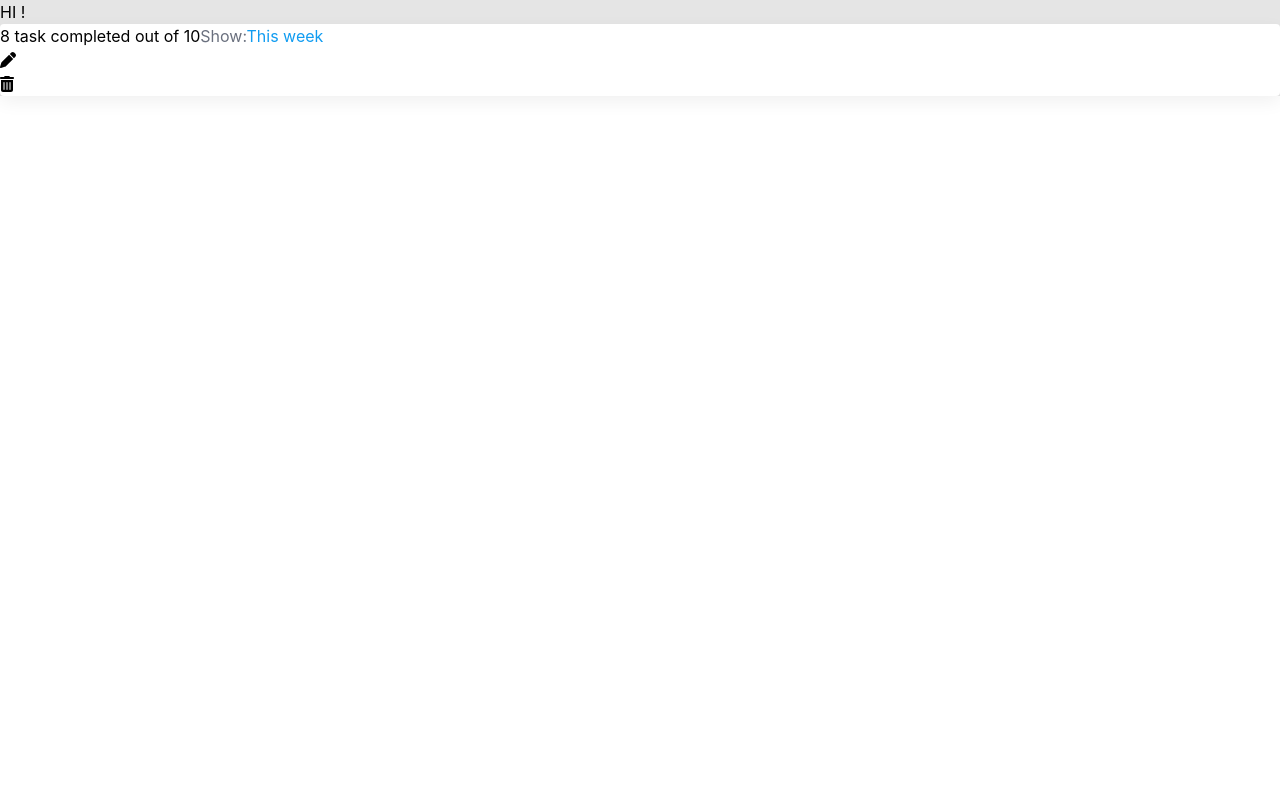
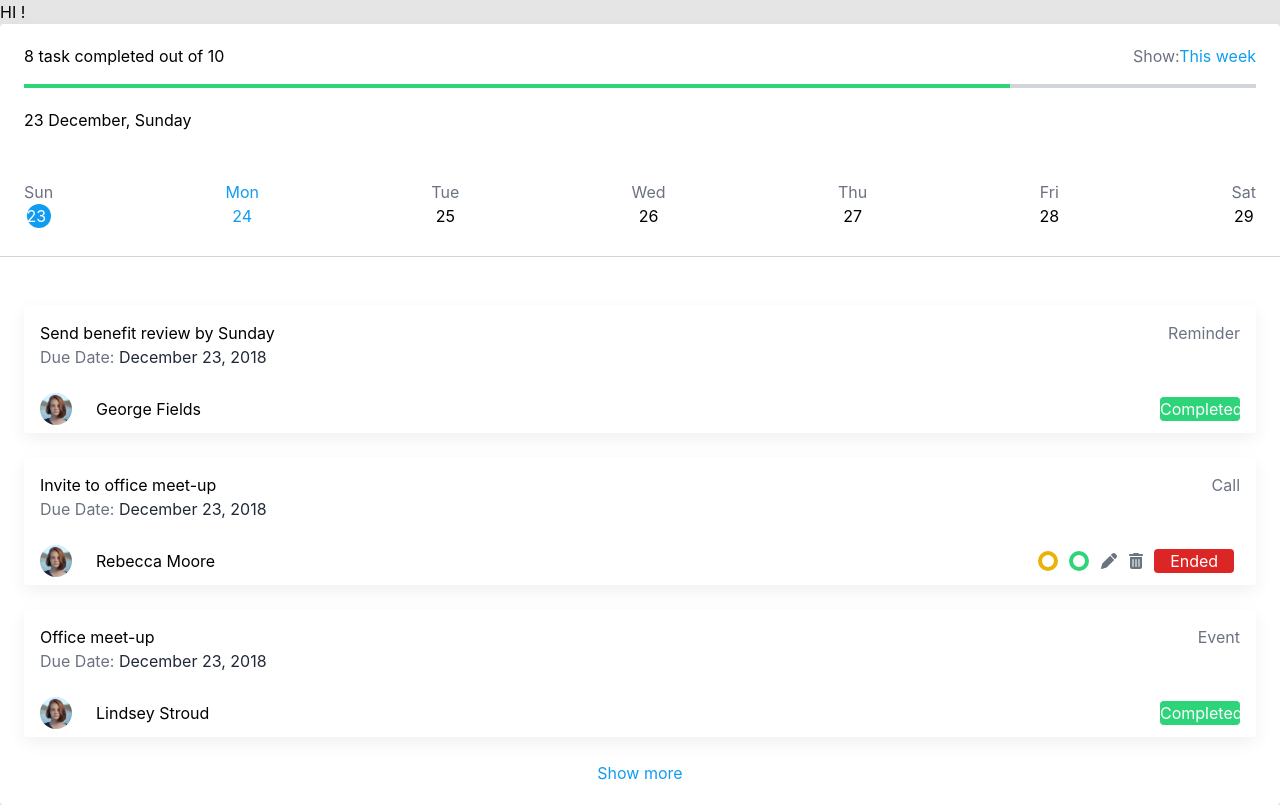
Before and after one commit to Noemie21/Back-office, a React (Create React App) app in the folder project/: page /dashboard in a window 1280 px wide. Built offline with nearby package versions, Linux system fonts and the light colour scheme.

Commit message:
dashboard left side

```diff
--- a/project/src/Components/Dashboard/Left.js
+++ b/project/src/Components/Dashboard/Left.js
@@ -2,22 +2,120 @@ import React from 'react';
 import { FontAwesomeIcon } from '@fortawesome/react-fontawesome';
 import { faPen, faTrashCan } from '@fortawesome/free-solid-svg-icons';
 import '../../App.css';
+import picture from '../../assets/profile.png';
 
 export default function Left() {
   const pen = <FontAwesomeIcon icon={faPen} />;
   const trash = <FontAwesomeIcon icon={faTrashCan} />;
   return (
-    <div className="box">
-      <div className="flex flew-between">
-        <p>8 task completed out of 10</p>
-        <p className="filter">
-          Show:
-          <span>This week</span>
-        </p>
+    <div className="box py-5">
+      <div className="px-6">
+        <div className="flex flex-row justify-between">
+          <p>8 task completed out of 10</p>
+          <p className="filter">
+            Show:
+            <span>This week</span>
+          </p>
+        </div>
+        <div className="mt-4 h-1 bg-gray-300">
+          <div className="h-1 w-4/5 bg-green" />
+        </div>
+        <div className="mt-5">
+          <h1>23 December, Sunday</h1>
+          <div className=" mt-12 flex flex-row justify-between">
+            <div className="flex flex-col items-center">
+              <div className="text-gray-500">Sun</div>
+              <div className="bg-blue text-white rounded-full w-6">23</div>
+            </div>
+            <div className="flex flex-col items-center text-blue">
+              <div>Mon</div>
+              <div>24</div>
+            </div>
+            <div className="flex flex-col items-center">
+              <div className="text-gray-500">Tue</div>
+              <div className="date">25</div>
+            </div>
+            <div className="flex flex-col items-center">
+              <div className="text-gray-500">Wed</div>
+              <div className="date">26</div>
+            </div>
+            <div className="flex flex-col items-center">
+              <div className="text-gray-500">Thu</div>
+              <div className="date">27</div>
+            </div>
+            <div className="flex flex-col items-center">
+              <div className="text-gray-500">Fri</div>
+              <div className="date">28</div>
+            </div>
+            <div className="flex flex-col items-center">
+              <div className="text-gray-500">Sat</div>
+              <div className="date">29</div>
+            </div>
+          </div>
+        </div>
       </div>
-      <div>
-        <h1>{pen}</h1>
-        <h1>{trash}</h1>
+
+      <div className="mt-7 h-px bg-gray-300" />
+
+      <div className="mt-6 px-6 flex flex-col">
+        <div className="mt-6 box px-4 h-32">
+          <div className="flex flex-row justify-between mt-4">
+            <h1>Send benefit review by Sunday</h1>
+            <p className="text-gray-500">Reminder</p>
+          </div>
+          <p className="text-gray-500">
+            Due Date:
+            <span className="text-gray-800"> December 23, 2018</span>
+          </p>
+          <div className="flex flex-row justify-between items-center mt-6">
+            <div className="flex flex-row items-center">
+              <img className="rounded-full h-8" src={picture} alt="profile" />
+              <p className="ml-6">George Fields</p>
+            </div>
+            <button className="bg-green w-20 rounded text-white" type="button">Completed</button>
+          </div>
+        </div>
+        <div className="mt-6 box px-4 h-32">
+          <div className="flex flex-row justify-between mt-4">
+            <h1>Invite to office meet-up</h1>
+            <p className="text-gray-500">Call</p>
+          </div>
+          <p className="text-gray-500">
+            Due Date:
+            <span className="text-gray-800"> December 23, 2018</span>
+          </p>
+          <div className="flex flex-row justify-between items-center mt-6">
+            <div className="flex flex-row items-center">
+              <img className="rounded-full h-8" src={picture} alt="profile" />
+              <p className="ml-6">Rebecca Moore</p>
+            </div>
+            <div className="flex flex-row w-52 justify-around items-center">
+              <div className="rounded-full w-5 h-5 border-4 border-yellow-500" />
+              <div className="rounded-full w-5 h-5 border-4 border-green" />
+              <p className="text-gray-500">{pen}</p>
+              <p className="text-gray-500">{trash}</p>
+              <button className="bg-red-600 w-20 rounded text-white" type="button">Ended</button>
+            </div>
+          </div>
+        </div>
+        <div className="mt-6 box px-4 h-32">
+          <div className="flex flex-row justify-between mt-4">
+            <h1>Office meet-up</h1>
+            <p className="text-gray-500">Event</p>
+          </div>
+          <p className="text-gray-500">
+            Due Date:
+            <span className="text-gray-800"> December 23, 2018</span>
+          </p>
+          <div className="flex flex-row justify-between items-center mt-6">
+            <div className="flex flex-row items-center">
+              <img className="rounded-full h-8" src={picture} alt="profile" />
+              <p className="ml-6">Lindsey Stroud</p>
+            </div>
+            <button className="bg-green w-20 rounded text-white" type="button">Completed</button>
+          </div>
+        </div>
+        <p className="mt-6 text-blue self-center"><a href="/#">Show more</a></p>
       </div>
     </div>
   );
--- a/project/src/Components/SearchBar.js
+++ b/project/src/Components/SearchBar.js
@@ -10,6 +10,7 @@ export default function SearchBar() {
       <span className="text-gray-500 text-lg">{element}</span>
       <input type="text" name="search" className="focus:ring-indigo-500 focus:border-indigo-500 block w-11/12 pl-7 pr-12 sm:text-sm border-gray-300 rounded-md" placeholder="Global Search" />
       <span className="text-gray-500 text-lg">{bell}</span>
+      <span class="absolute h-3 w-3 rounded-full bg-red-500 border-2 border-gray-500 top-0 right-0" />
     </div>
   );
 }
--- a/project/tailwind.config.js
+++ b/project/tailwind.config.js
@@ -6,6 +6,8 @@ module.exports = {
     extend: {
       colors:{
         'background': '#E5E5E5',
+        'green': '#2ED47A',
+        'blue': '#109CF1',
       }
     },
   },
```
